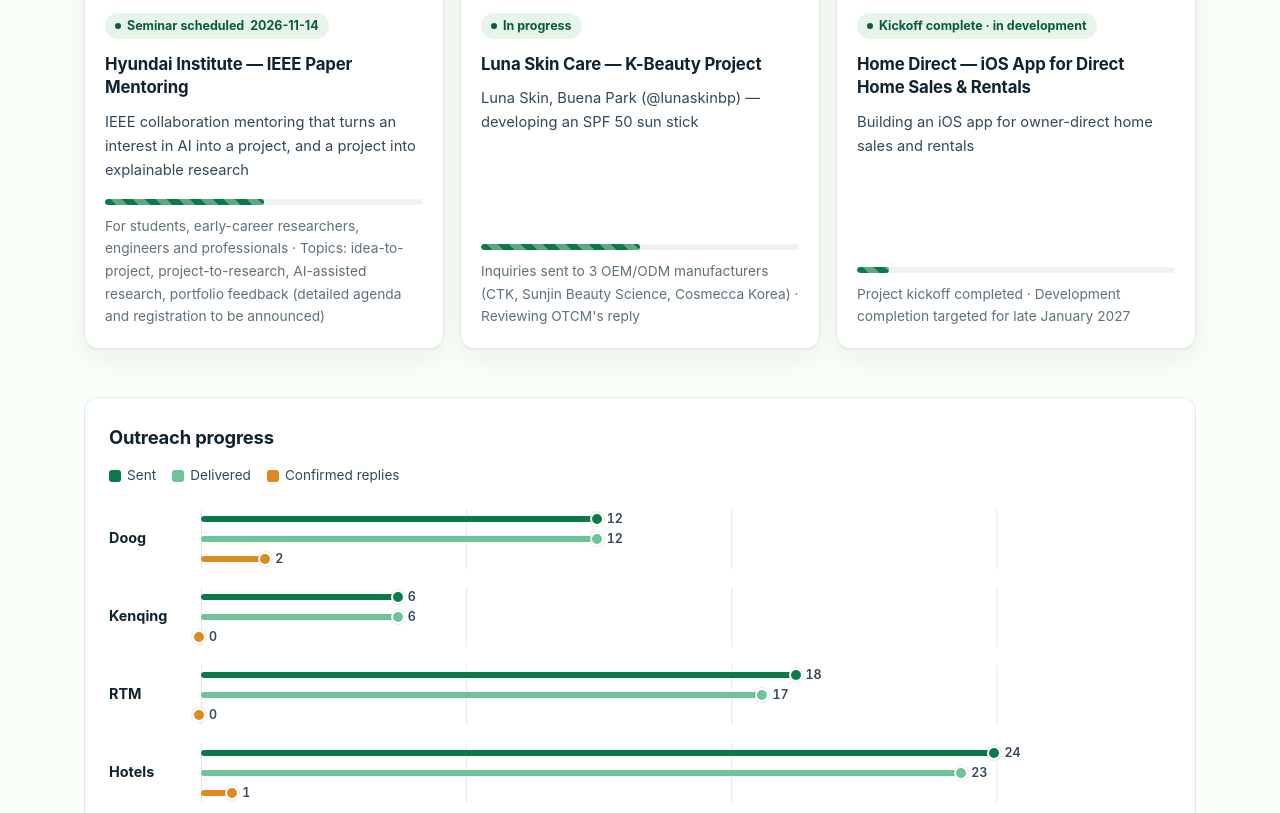
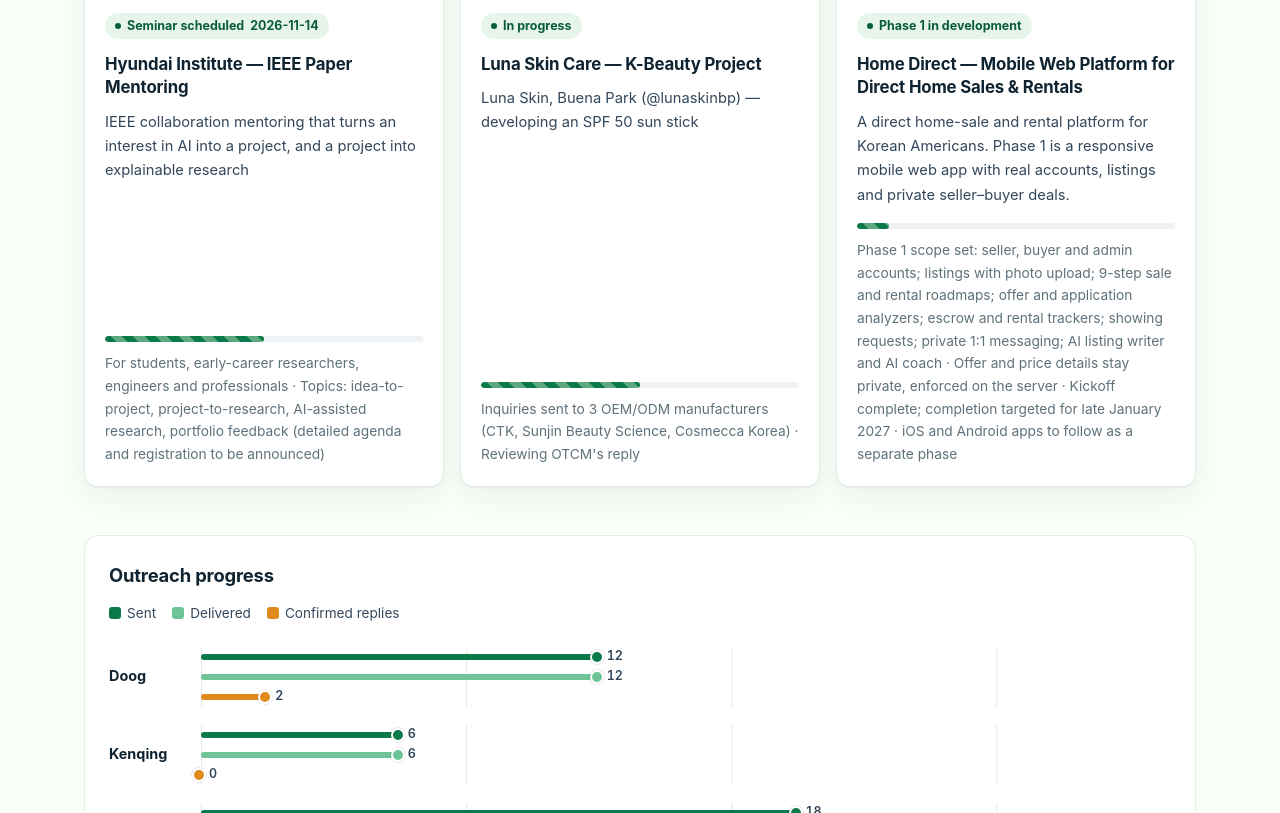
Before and after one commit to Sungho814/psucalifornia, a plain HTML site: page index.html in a window 1280 px wide. Shown: the part 11161-11974 px from the top of the page. Drawn offline with Linux system fonts and the light colour scheme; a web font is replaced by a local one.

Commit message:
Update Home Direct card with the Phase 1 mobile-web scope
Phase 1 is a responsive mobile web app (not an iOS app): accounts and roles,
listings, roadmaps, analyzers, trackers, private messaging and AI tools;
completion targeted for late January 2027, native apps as a later phase.

Co-Authored-By: Claude Opus 5.5 <noreply@anthropic.com>
Claude-Session: https://claude.ai/code/session_01QYQnpn1J62gFnxrHhQFxq6

```diff
--- a/index.html
+++ b/index.html
@@ -886,12 +886,12 @@
         </article>
                 <article class="partner-card reveal">
           <div class="partner-plate"><img class="logo-img" src="assets/homedirect-logo.jpg" alt="Home Direct logo" data-name="Home Direct"></div>
-          <span class="status ">Kickoff complete · in development</span>
-          <h3>Home Direct — iOS App for Direct Home Sales &amp; Rentals</h3>
-          <p class="partner-desc">Building an iOS app for owner-direct home sales and rentals</p>
+          <span class="status ">Phase 1 in development</span>
+          <h3>Home Direct — Mobile Web Platform for Direct Home Sales &amp; Rentals</h3>
+          <p class="partner-desc">A direct home-sale and rental platform for Korean Americans. Phase 1 is a responsive mobile web app with real accounts, listings and private seller–buyer deals.</p>
           <div class="partner-foot">
             <div class="meter" aria-hidden="true"><i style="width:10%"></i></div>
-            <p class="partner-detail">Project kickoff completed · Development completion targeted for late January 2027</p>
+            <p class="partner-detail">Phase 1 scope set: seller, buyer and admin accounts; listings with photo upload; 9-step sale and rental roadmaps; offer and application analyzers; escrow and rental trackers; showing requests; private 1:1 messaging; AI listing writer and AI coach · Offer and price details stay private, enforced on the server · Kickoff complete; completion targeted for late January 2027 · iOS and Android apps to follow as a separate phase</p>
           </div>
         </article>
         </div>
```
